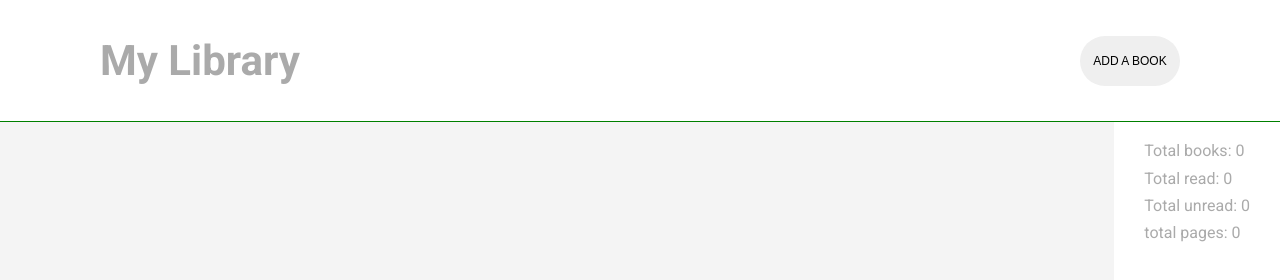
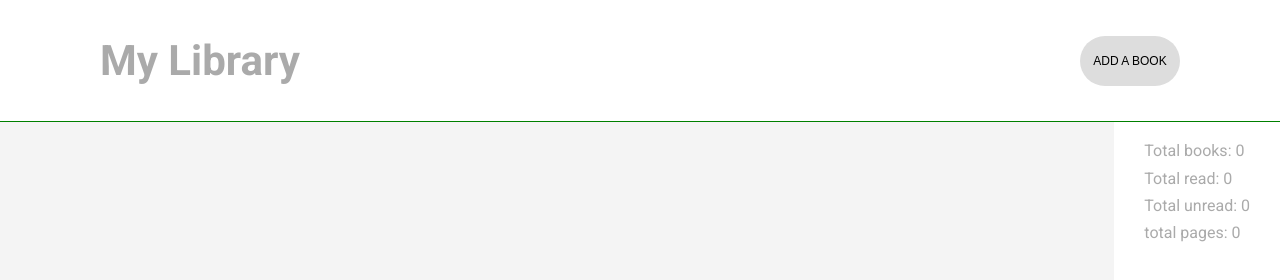
Before and after one commit to devengturner/library, a plain HTML site: page index.html in a window 1280 px wide. In both pictures the pointer is over the button "ADD A BOOK". Drawn offline with Linux system fonts and the light colour scheme.

Commit message:
Add button hover effect

```diff
--- a/style.css
+++ b/style.css
@@ -42,6 +42,11 @@ button {
   border-radius: 30px;
   border: none;
   text-transform: uppercase;
+  background-color: #ccc;
+}
+
+button:hover {
+  background-color: #ddd;
 }
 
 .library {
```
